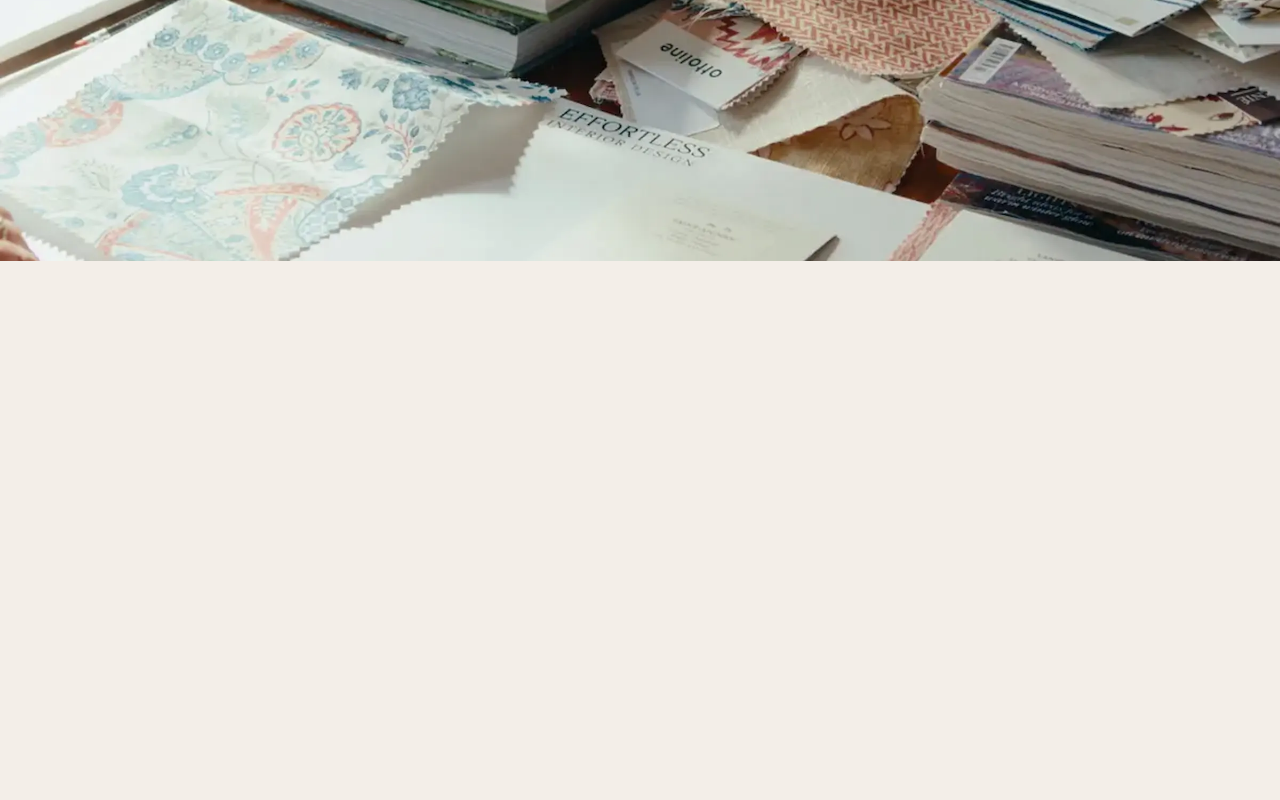
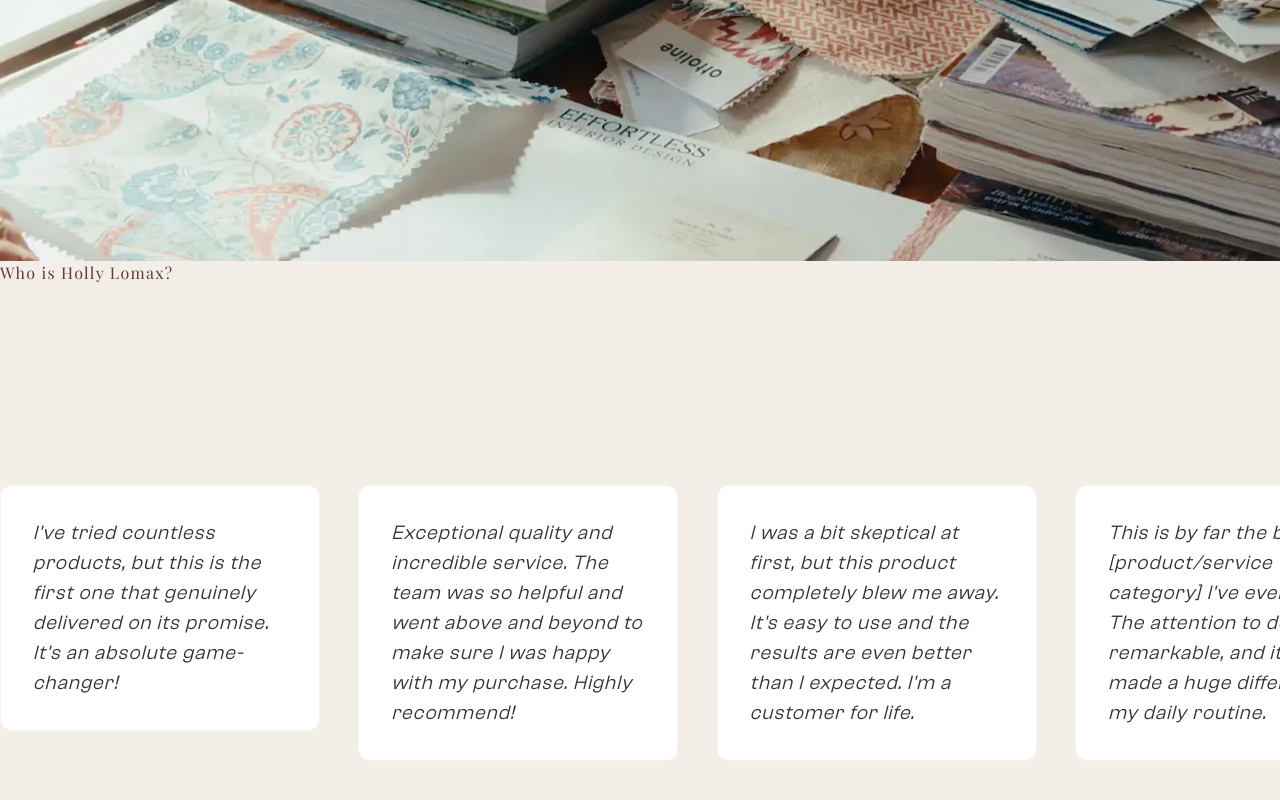
Before and after one commit to ccoutts2/effortless-interior-design-v2, a SvelteKit app: page / in a window 1280 px wide. Shown: the part 510-1310 px from the top of the page. Before the commit the page ends 800 px from the top, so only its background shows below. Built offline with nearby package versions, Linux system fonts and the light colour scheme.

Commit message:
Create testimonials and start on page content

```diff
--- a/package.json
+++ b/package.json
@@ -51,6 +51,7 @@
 	"dependencies": {
 		"@lucide/svelte": "^0.543.0",
 		"@prisma/client": "^6.16.0",
+		"gsap": "^3.13.0",
 		"sass": "^1.92.1"
 	}
 }
--- /dev/null
+++ b/src/lib/components/SectionHeader.svelte
@@ -0,0 +1,16 @@
+<script lang="ts">
+	type HeaderTag = 'h1' | 'h2' | 'h3' | 'h4' | 'h5' | 'h6';
+
+	interface SectionHeaderProps {
+		header: string;
+		headerTag: HeaderTag;
+	}
+
+	let { header, headerTag }: SectionHeaderProps = $props();
+</script>
+
+<header>
+	<svelte:element this={headerTag}>
+		{header}
+	</svelte:element>
+</header>
--- /dev/null
+++ b/src/lib/components/ui/Testimonial.svelte
@@ -0,0 +1,37 @@
+<script lang="ts">
+	interface TestimonialProps {
+		text: string;
+	}
+	let { text }: TestimonialProps = $props();
+</script>
+
+<article class="Testimonial">
+	<h3>
+		<span class="visually-hidden">A customer's review</span>
+	</h3>
+	<blockquote>
+		<p>{text}</p>
+	</blockquote>
+</article>
+
+<style lang="scss">
+	.Testimonial {
+		background-color: #ffffff;
+		background-position: center center;
+		border-color: #f5f5f5;
+		border-radius: 0.75rem;
+		border-style: solid;
+		border-width: 1px;
+		min-width: 20rem;
+		padding: 2rem;
+
+		blockquote {
+			color: #333;
+			font-size: 1.25rem;
+			font-style: italic;
+			line-height: 1.5;
+			margin: 0;
+			max-width: 45ch;
+		}
+	}
+</style>
--- /dev/null
+++ b/src/lib/components/ui/TestimonialWrapper.svelte
@@ -0,0 +1,56 @@
+<script lang="ts">
+	import { onMount, type Snippet } from 'svelte';
+	import gsap from 'gsap';
+	import { ScrollTrigger } from 'gsap/ScrollTrigger';
+
+	interface TestimonialWrapperProps {
+		children: Snippet;
+	}
+
+	let { children }: TestimonialWrapperProps = $props();
+
+	let testimonials: HTMLUListElement | null;
+
+	onMount(() => {
+		gsap.registerPlugin(ScrollTrigger);
+
+		function getScrollAmount() {
+			let testimonialsWidth = testimonials?.scrollWidth;
+			return -(testimonialsWidth! - window.innerWidth);
+		}
+
+		const tween = gsap.to(testimonials, {
+			x: getScrollAmount,
+			duration: 3,
+			ease: 'none'
+		});
+
+		ScrollTrigger.create({
+			trigger: '.TestimonialWrapper',
+			start: 'top 20%',
+			end: () => `+=${getScrollAmount() * -1}`,
+			pin: true,
+			animation: tween,
+			scrub: 1,
+			invalidateOnRefresh: true
+		});
+	});
+</script>
+
+<section class="TestimonialWrapper">
+	<ul class="TestimonialWrapper__testimonials" bind:this={testimonials}>
+		{@render children?.()}
+	</ul>
+</section>
+
+<style lang="scss">
+	.TestimonialWrapper {
+		overflow: hidden;
+		position: relative;
+
+		&__testimonials {
+			display: flex;
+			gap: clamp(2rem, 3vw, 5rem);
+		}
+	}
+</style>
--- a/src/lib/styles/globals.css
+++ b/src/lib/styles/globals.css
@@ -41,21 +41,6 @@
 		font-family: Playfair-Regular;
 	}
 
-	h1 {
-		font-size: clamp(2.25rem, 3vw, 3.5rem) !important;
-		font-weight: 400;
-	}
-
-	h2 {
-		font-size: clamp(1.75rem, 3vw, 2.5rem) !important;
-		font-weight: 400;
-	}
-
-	h3 {
-		font-size: clamp(1.25rem, 3vw, 1.5rem) !important;
-		font-weight: 400;
-	}
-
 	p {
 		font-weight: 400;
 	}
--- a/src/routes/+page.svelte
+++ b/src/routes/+page.svelte
@@ -1,4 +1,31 @@
 <script lang="ts">
+	import { onMount } from 'svelte';
+	import gsap from 'gsap';
+	import { ScrollTrigger } from 'gsap/ScrollTrigger';
+	import TestimonialWrapper from '$lib/components/ui/TestimonialWrapper.svelte';
+	import Testimonial from '$lib/components/ui/Testimonial.svelte';
+	import SectionHeader from '$lib/components/SectionHeader.svelte';
+
+	interface CustomerTestimonial {
+		text: string;
+	}
+	const customerTestimonial: CustomerTestimonial[] = [
+		{
+			text: "I've tried countless products, but this is the first one that genuinely delivered on its promise. It's an absolute game-changer!"
+		},
+		{
+			text: 'Exceptional quality and incredible service. The team was so helpful and went above and beyond to make sure I was happy with my purchase. Highly recommend!'
+		},
+		{
+			text: "I was a bit skeptical at first, but this product completely blew me away. It's easy to use and the results are even better than I expected. I'm a customer for life."
+		},
+		{
+			text: "This is by far the best [product/service category] I've ever used. The attention to detail is remarkable, and it has made a huge difference in my daily routine."
+		},
+		{
+			text: "From the moment I placed my order, the experience was seamless. The product arrived quickly, and it's even better in person. I can't wait to see what they come out with next!"
+		}
+	];
 </script>
 
 <svelte:head>
@@ -9,6 +36,26 @@
 	/>
 </svelte:head>
 
-<div class="h-[80vh] w-full">
-	<img class="h-full w-full object-cover" src="/assets/images/eid15 (1).webp" alt="placeholder" />
-</div>
+<main class="Home">
+	<div class="h-[80vh] w-full">
+		<img class="h-full w-full object-cover" src="/assets/images/eid15 (1).webp" alt="placeholder" />
+	</div>
+
+	<SectionHeader headerTag="h1" header="Who is Holly Lomax?" />
+
+	<div class="h-[25vh]"></div>
+	<TestimonialWrapper>
+		{#each customerTestimonial as testimonial}
+			<li><Testimonial text={testimonial.text} /></li>
+		{/each}
+	</TestimonialWrapper>
+	<div class="h-[100vh]"></div>
+</main>
+
+<style lang="scss">
+	.Home {
+		display: flex;
+		flex-direction: column;
+		overflow: hidden;
+	}
+</style>
```
Also changed, not shown: 1 other file (tests, documents, lock files or other folders).
